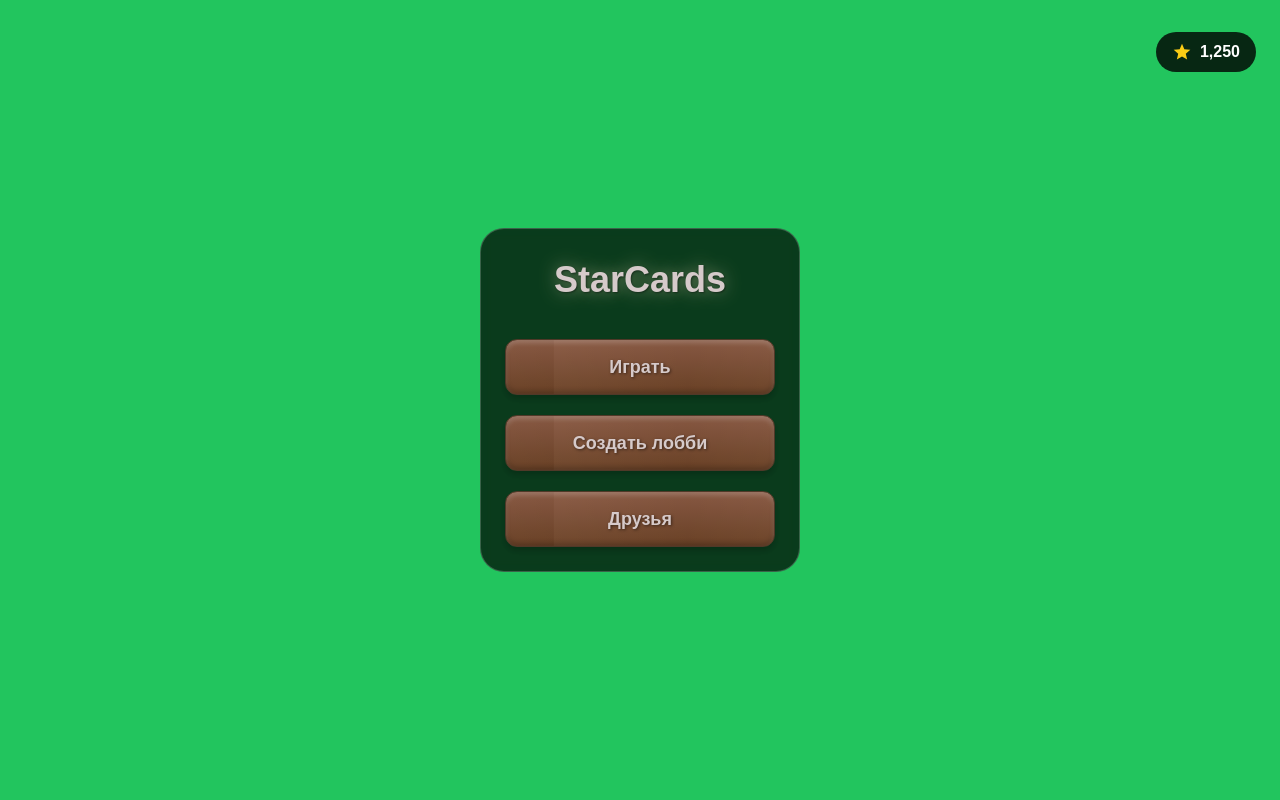
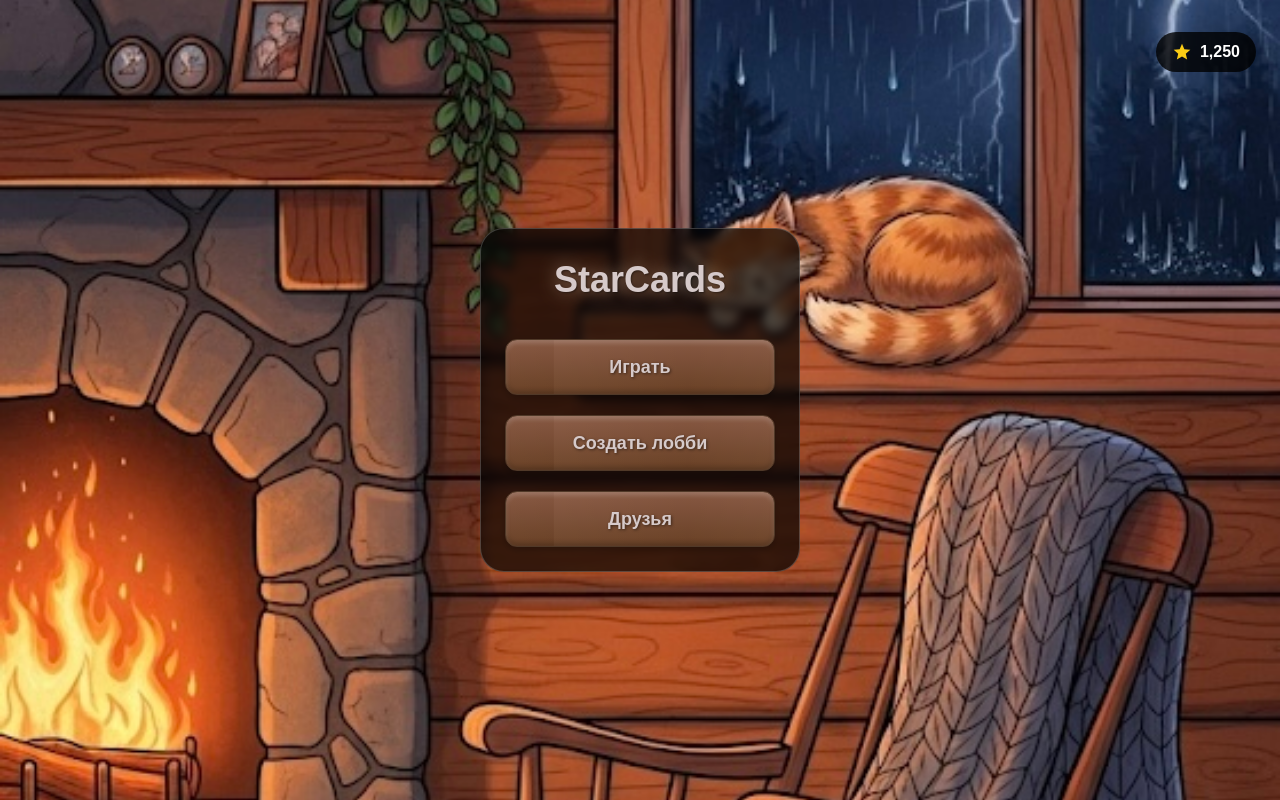
Before and after one commit to n7kel/cards, a plain HTML site: page index.html in a window 1280 px wide. Drawn offline with Linux system fonts and the light colour scheme.

Commit message:
fix back

```diff
--- a/style.css
+++ b/style.css
@@ -2,8 +2,10 @@
 html { line-height: 1.5; font-family: sans-serif; }
 body {
     margin: 0;
-    /* ВРЕМЕННО СТАВИМ ЯРКИЙ ЦВЕТ ДЛЯ ПРОВЕРКИ */
-    background-color: #22c55e; /* Ярко-зеленый */
+    background-image: url('background-picture.png');
+    background-size: cover;
+    background-position: center;
+    background-attachment: fixed;
 }
 h1, button, div, span, svg, label, input { margin: 0; padding: 0; box-sizing: border-box; }
 button { font-family: inherit; font-size: 100%; color: inherit; background: none; border: none; cursor: pointer; }
```
